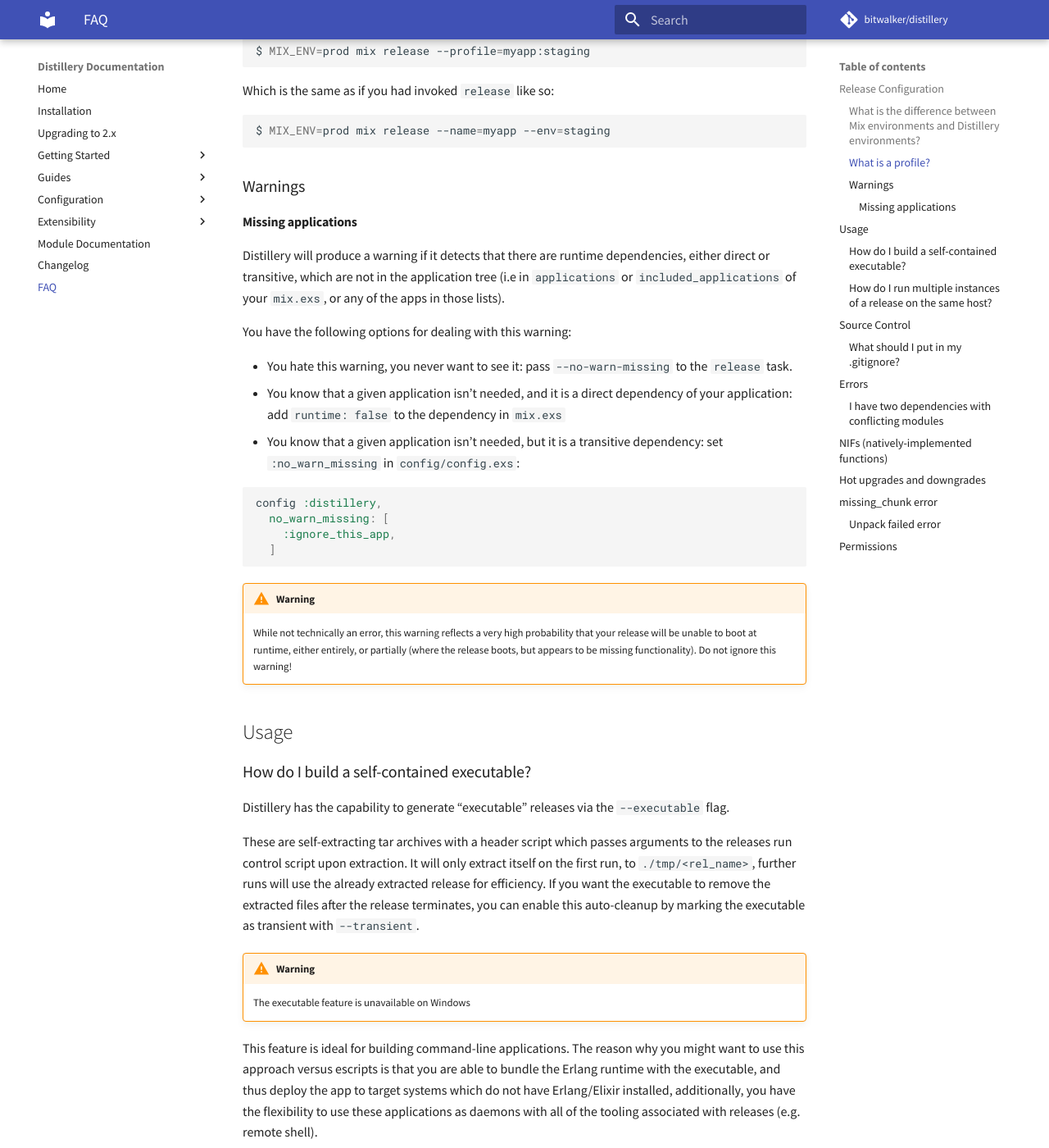
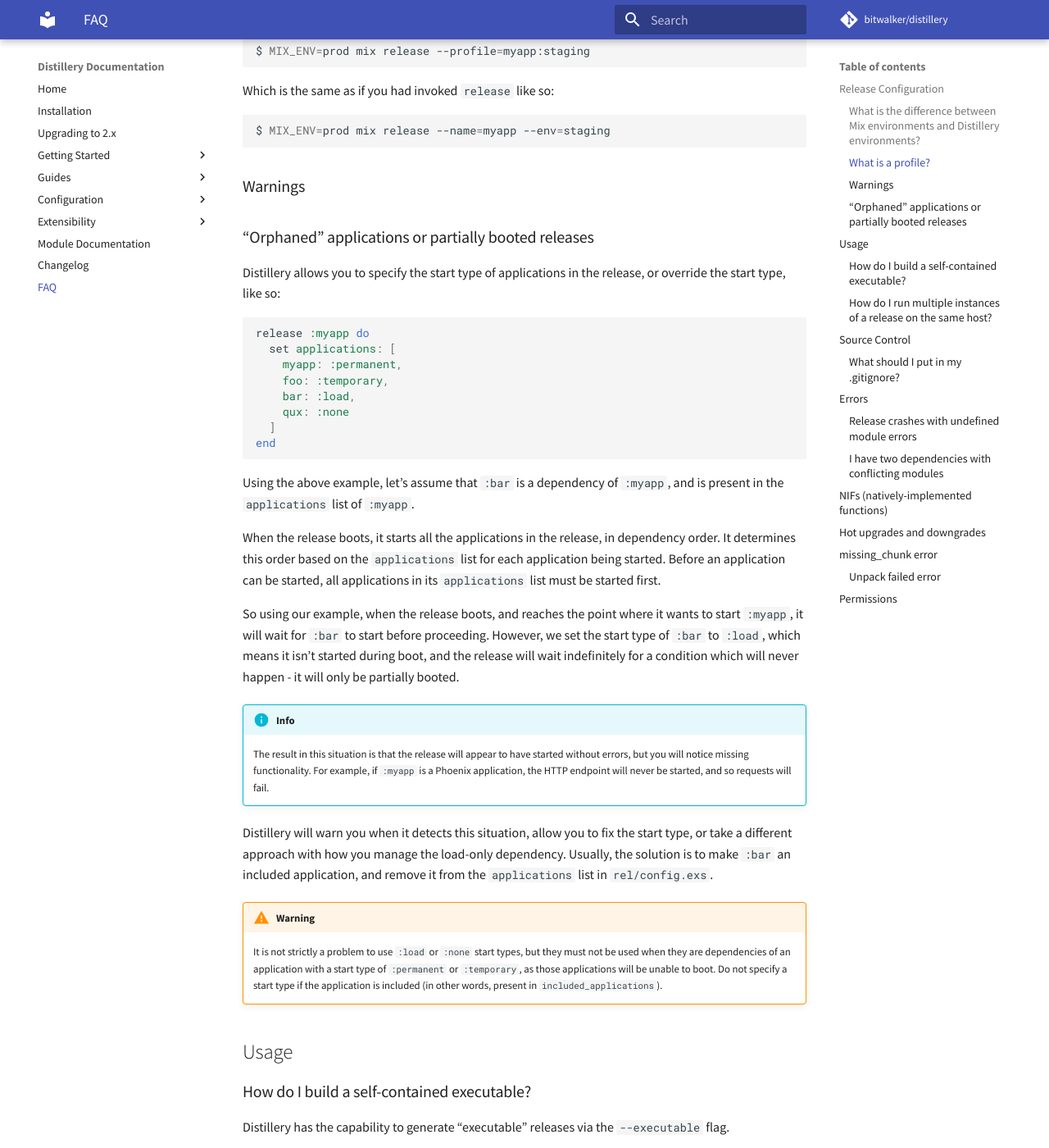
Before and after one commit to bitwalker/distillery, an MkDocs documentation site: the page built from docs/faq.md, in a window 1280 px wide and 1400 px high, scrolled down 1239 px. Shown: the whole window at 82% size. Built offline with MkDocs 1.6.1 and Material for MkDocs 9.7.7, drawn with Linux system fonts in a browser that asks for light colours; comment, search, counter and statistics services are not loaded; some of the changed text lies outside the part shown.

Commit message:
Deprecate --no-warn-missing, update docs

````diff
--- a/docs/faq.md
+++ b/docs/faq.md
@@ -56,33 +56,53 @@ Which is the same as if you had invoked `release` like so:
 
 ### Warnings
 
-#### Missing applications
+### "Orphaned" applications or partially booted releases
 
-Distillery will produce a warning if it detects that there are runtime dependencies, either direct or
-transitive, which are not in the application tree (i.e in `applications` or `included_applications`
-of your `mix.exs`, or any of the apps in those lists).
-
-You have the following options for dealing with this warning:
-
-  * You hate this warning, you never want to see it: pass `--no-warn-missing` to
-    the `release` task.
-  * You know that a given application isn't needed, and it is a direct
-    dependency of your application: add `runtime: false` to the dependency in `mix.exs`
-  * You know that a given application isn't needed, but it is a transitive
-    dependency: set `:no_warn_missing` in `config/config.exs`:
+Distillery allows you to specify the start type of applications in the release,
+or override the start type, like so:
 
 ```elixir
-config :distillery,
-  no_warn_missing: [
-    :ignore_this_app,
+release :myapp do
+  set applications: [
+    myapp: :permanent,
+    foo: :temporary,
+    bar: :load,
+    qux: :none
   ]
+end
 ```
 
+Using the above example, let's assume that `:bar` is a dependency of `:myapp`,
+and is present in the `applications` list of `:myapp`.
+
+When the release boots, it starts all the applications in the release, in
+dependency order. It determines this order based on the `applications` list for
+each application being started. Before an application can be started, all
+applications in its `applications` list must be started first.
+
+So using our example, when the release boots, and reaches the point where it
+wants to start `:myapp`, it will wait for `:bar` to start before proceeding.
+However, we set the start type of `:bar` to `:load`, which means it isn't
+started during boot, and the release will wait indefinitely for a
+condition which will never happen - it will only be partially booted.
+
+!!! info
+    The result in this situation is that the release will appear to have
+    started without errors, but you will notice missing functionality. For
+    example, if `:myapp` is a Phoenix application, the HTTP endpoint will never
+    be started, and so requests will fail.
+
+Distillery will warn you when it detects this situation, allow you to fix the
+start type, or take a different approach with how you manage the load-only
+dependency. Usually, the solution is to make `:bar` an included application, and
+remove it from the `applications` list in `rel/config.exs`.
+
 !!! warning
-    While not technically an error, this warning reflects a very high
-    probability that your release will be unable to boot at runtime, either
-    entirely, or partially (where the release boots, but appears to be missing
-    functionality). Do not ignore this warning!
+    It is not strictly a problem to use `:load` or `:none` start types, but they
+    must not be used when they are dependencies of an application with a start type of
+    `:permanent` or `:temporary`, as those applications will be unable to boot.
+    Do not specify a start type if the application is included (in other words,
+    present in `included_applications`).
 
 ## Usage
 
@@ -163,6 +183,44 @@ under that directory should be considered required sources for release builds.
     always be reproduced from the sources.
 
 ## Errors
+
+### Release crashes with undefined module errors
+
+If you, or a dependency, forgot to include an application in your `applications`,
+`extra_applications`, or `included_applications` lists (when not relying on
+Mix's inference), then your release will crash at runtime, the first time code
+in that application is referenced.
+
+To fix this, you must do one of the following:
+
+  * For Erlang standard library applications, for example `xmerl`, you must add
+    the application to `extra_applications`.
+  * For dependencies pulled from Hex, or an SCM, if the missing application is a
+  direct dependency and you manually define your `applications` list in
+  `mix.exs`, you need to add the missing application to that list.
+  * If the missing application is a transitive dependency (in other words, a
+  dependency of a dependency), then you have three options:
+    * Add the application to the parent dependency's `applications` list
+    * Make the dependency a direct dependency, as an override (e.g. `{:foo, "~>
+      0.1", override: true}`), and add it to your `applications` list (if not
+      relying on inference)
+
+!!! tip
+    If you discover a dependency with missing applications in it's
+    `applications` list, you should notify the maintainer, as this is a bug in
+    their application!
+
+Distillery used to warn about this condition, but in order to do so, it relied
+on private Mix APIs. We did this because the way Mix inferred the
+`applications` list was not always correct with regard to the `runtime: false`
+option of dependencies - namely that if a dependency appeared in `applications`
+and was decorated with `runtime: false`, Mix would ignore the `runtime: false`
+declaration. These two settings are mutually exclusive, so Distillery warned
+about this when there was conflict.
+
+These issues are now being addressed upstream in Mix, so this should no longer
+be an issue in general, but if you do encounter a problem with `applications`
+inference, it should be reported upstream in Mix.
 
 ### I have two dependencies with conflicting modules
 
````
Also changed, not shown: 3 other files.
